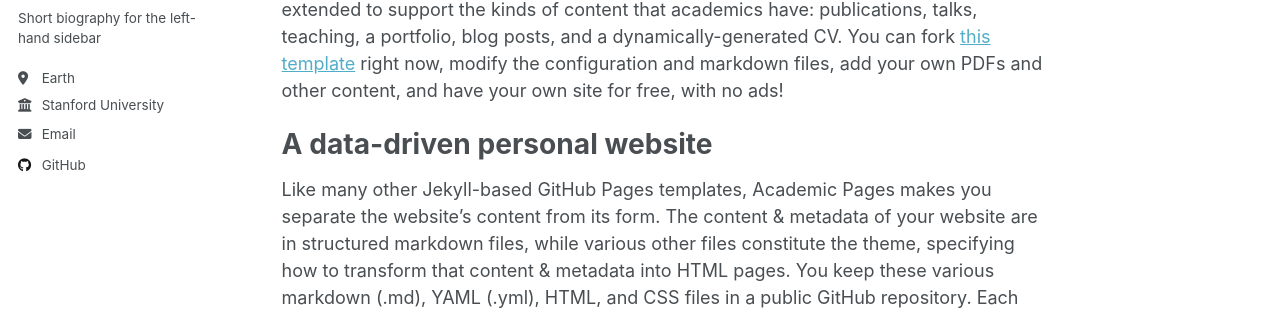
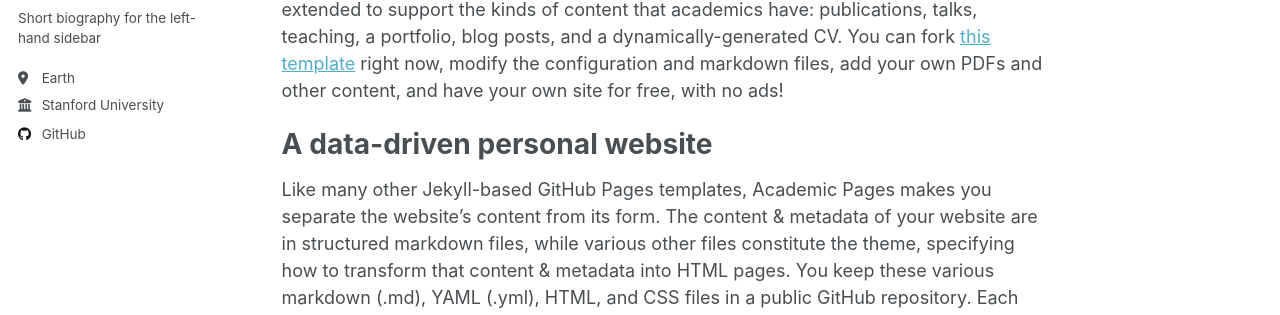
Before and after one commit to mcvaughanald/mcvaughanald.github.io, a Jekyll site: the page built from _pages/about.md, in a window 1280 px wide. Shown: the part 308-623 px from the top of the page. Built offline with Jekyll 4.4.1, drawn with Linux system fonts in a browser that asks for light colours.

Commit message:
Update _config.yml

```diff
--- a/_config.yml
+++ b/_config.yml
@@ -29,7 +29,7 @@ author:
   location         : "Earth"
   employer         : "Stanford University"
   uri              : # URL
-  email            : "first_initial k last_initial at stanford d o t e d u"
+  email            : #"first_initial k last_initial at stanford d o t e d u"
 
   # Academic websites
   academia         : # URL
```
